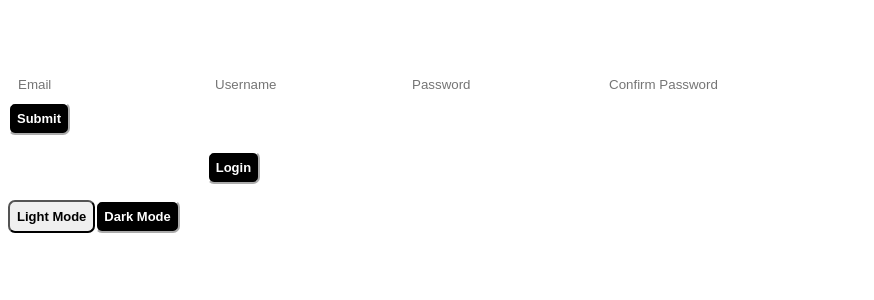
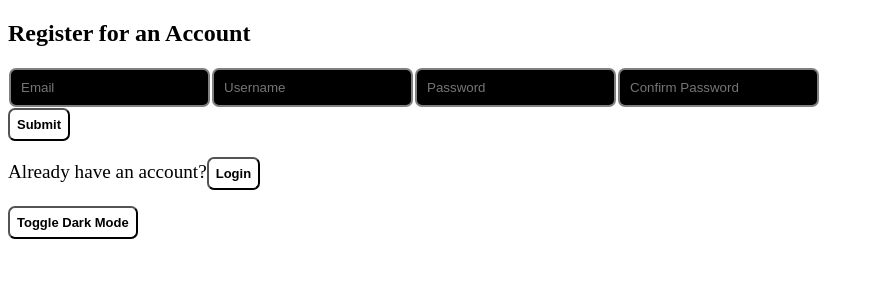
Before and after one commit to ChristianPari/MERN-User-System-Boilerplate, a React (Create React App) app in the folder client/: page /register in a window 1280 px wide. Shown: the top 300 px of the page, without its empty margins (0-874 px from the left). Built offline with nearby package versions, Linux system fonts and the light colour scheme; the HTML template or start-up script is replaced by a standard one.

Commit message:
Implemented the themeContext functions to use and udpate the theme to get the correct styling on the pages

```diff
--- a/client/src/Components/AppRouter.js
+++ b/client/src/Components/AppRouter.js
@@ -7,47 +7,43 @@ import Home from './Home'
 import Login from './Login'
 import Register from './Register'
 import Button from './Button'
+import { useTheme, useThemeUpdate } from '../Hooks/themeContext'
 
-export default function AppRouter(props) {
+// utils
+import darkModeTheming from '../utils/darkModeTheming'
+
+export default function AppRouter() {
+
+  const darkTheme = useTheme()
+  const themeStyles = darkModeTheming(darkTheme)
+
   return (
     <Switch>
 
       <Route exact path='/' >
-        <Home
-          theme={props.theme}
-          themer={props.themer}
-        />
+        <Home />
       </Route>
 
       <Route exact path='/login' >
-        <Login
-          theme={props.theme}
-          themer={props.themer}
-        />
+        <Login />
       </Route>
 
       <Route exact path='/register' >
-        <Register
-          theme={props.theme}
-          themer={props.themer}
-        />
+        <Register />
       </Route>
 
       <Route path='/' >
 
-        <div>
+        <div
+          style={themeStyles.text}
+        >
           <h1>404 Error</h1>
 
           <Button
             text={"Back to Home"}
             onClick={() => {window.location = window.location.origin}}
-            style={props.theme === "light" ? "" : {
-              color: "white",
-              backgroundColor: "black",
-              borderColor: 'white'
-            }}
+            style={themeStyles.btn}
           />
-
         </div>
 
       </Route>
--- a/client/src/Components/Button.js
+++ b/client/src/Components/Button.js
@@ -3,19 +3,8 @@ import React from 'react'
 export default function Button(props) {
   return(
     <button
-      style={
-        props.theme === 'light' ?
-          {
-            ...defaultStyle,
-            ...lightTheme,
-            ...props.style
-          } :
-          {
-            ...defaultStyle,
-            ...darkTheme,
-            ...props.style
-          }}
       onClick={props.onClick}
+      style={{...defaultStyle, ...props.style}}
     >
       {props.text}
     </button>
@@ -29,13 +18,3 @@ const defaultStyle = {
   fontWeight: '900',
   cursor: 'pointer'
 }
-
-const lightTheme = {
-  borderColor: 'black'
-}
-
-const darkTheme = {
-  color: 'white',
-  backgroundColor: 'black',
-  borderColor: 'white'
-}
--- a/client/src/Components/Form.js
+++ b/client/src/Components/Form.js
@@ -5,9 +5,6 @@ import Input from './Input'
 import Button from './Button'
 
 export default function Form(props) {
-  // title
-  // inputs
-  // subitFunction
 
   const btn_onClick = () => {
     props.submitFunc(document.getElementById(props.id))
@@ -15,11 +12,7 @@ export default function Form(props) {
 
   return (
     <div>
-      <h2
-        style={props.theme === 'light' ?
-          {color: 'black'} :
-          {color: 'white'}}
-      >
+      <h2>
         {props.title}
       </h2>
       <form
@@ -29,12 +22,11 @@ export default function Form(props) {
           Array.isArray(props.inputs) ?
           props.inputs.map(inProps =>
             <Input
-              theme={props.theme}
               key={props.inputs.indexOf(inProps)}
               ph={inProps.ph}
               name={inProps.name}
               type={inProps.type}
-              style={inProps.style}
+              style={props.inputStyle}
               id={inProps.id}
               onChange={inProps.onChange}
             />
@@ -42,9 +34,9 @@ export default function Form(props) {
         }
       </form>
       <Button
-        theme={props.theme}
         text={"Submit"}
         onClick={btn_onClick}
+        style={props.btnStyle}
       />
     </div>
   )
--- a/client/src/Components/Home.js
+++ b/client/src/Components/Home.js
@@ -2,31 +2,32 @@ import React from "react"
 
 // components
 import Button from "./Button"
-import PageOptions from './PageOptions'
+import { useTheme, useThemeUpdate } from '../Hooks/themeContext'
+
+// utils
+import darkModeTheming from '../utils/darkModeTheming'
 
 export default function Home(props) {
 
-	const loginLink = "/login";
-  const regLink = "/register";
-
-  const
-  textStyle = props.theme === 'light' ?
-    {color: 'black'} :
-    {color: 'white'};
+	const loginLink = "/login"
+  const regLink = "/register"
+  const darkTheme = useTheme()
+  const toggleTheme = useThemeUpdate()
+  const themeStyles = darkModeTheming(darkTheme)
 
 	return (
-		<div className="home">
-			<h1
-        style={textStyle}
-      >Welcome to our Service</h1>
-			<p
-        style={textStyle}
-      >
+    <div
+      className="home"
+      style={themeStyles.text}
+    >
+			<h1>Welcome to our Service</h1>
+			<p>
 				<big>Need an account? </big>
         <Button
           className="register_button"
           text={"Sign Up"}
           onClick={() => {window.location = regLink}}
+          style={themeStyles.btn}
         />
 				<br />
 				<big>Already a user? </big>
@@ -34,11 +35,13 @@ export default function Home(props) {
           className="login_button"
           text={"Login"}
           onClick={() => {window.location = loginLink}}
+          style={themeStyles.btn}
         />
 			</p>
-      <PageOptions
-        setTheme={props.themer}
-        curTheme={props.theme}
+      <Button
+        onClick={toggleTheme}
+        text={'Toggle Dark Mode'}
+        style={themeStyles.btn}
       />
 		</div>
 	)
--- a/client/src/Components/Input.js
+++ b/client/src/Components/Input.js
@@ -7,34 +7,15 @@ export default function Input(props) {
       placeholder={props.ph}
       name={props.name}
       type={props.type}
-      style={
-        props.theme === 'light' ?
-          {
-            ...defaultStyle,
-            ...lightTheme,
-            ...props.style
-          } :
-          {
-            ...defaultStyle,
-            ...darkTheme,
-            ...props.style
-          }}
+      style={{...defaultStyle, ...props.style}}
     />
   )
 }
 
 const defaultStyle ={
-  border: 'none',
+  borderStyle: 'solid',
+  borderColor: 'gray',
   padding: 10,
   borderRadius: 7,
+  margin: 1
 }
-
-const lightTheme = {
-  color: 'white',
-  backgroundColor: 'black'
-}
-
-const darkTheme = {
-  color: 'black',
-  backgroundColor: 'white'
-}
--- a/client/src/Components/Login.js
+++ b/client/src/Components/Login.js
@@ -3,40 +3,45 @@ import React from "react"
 // components
 import Button from "./Button"
 import Form from "./Form"
-import PageOptions from './PageOptions'
 import { loginReq } from '../utils/user_Requests'
+import { useTheme, useThemeUpdate } from '../Hooks/themeContext'
 
 // utils
 import { loginInputs } from "../utils/user_Inputs"
+import darkModeTheming from '../utils/darkModeTheming'
 
 export default function Login(props) {
 
-	const regLink = "/register";
+  const regLink = "/register";
+  const darkTheme = useTheme()
+  const toggleTheme = useThemeUpdate()
+  const themeStyles = darkModeTheming(darkTheme)
 
 	return (
-		<div className="login">
+    <div
+      className="login"
+      style={themeStyles.text}
+    >
       <Form
         title={"Login to Your Account"}
         submitFunc={loginReq}
         id={"loginForm"}
         inputs={loginInputs}
-        theme={props.theme}
+        inputStyle={themeStyles.input}
+        btnStyle={themeStyles.btn}
       />
-			<p
-        style={props.theme === 'light' ?
-          {color: 'black'} :
-          {color: 'white'}}
-      >
+			<p>
 				<big>Need an account? </big>
         <Button
           text={"Sign Up"}
-          theme={props.theme}
           onClick={() => { window.location = regLink }}
+          style={themeStyles.btn}
         />
 			</p>
-      <PageOptions
-        setTheme={props.themer}
-        curTheme={props.theme}
+      <Button
+        onClick={toggleTheme}
+        text={'Toggle Dark Mode'}
+        style={themeStyles.btn}
       />
 		</div>
 	)
--- a/client/src/Components/PageOptions.js
+++ b/client/src/Components/PageOptions.js
@@ -9,12 +9,10 @@ export default function PageOptions(props) {
     <Button
       theme={'light'}
       text="Light Mode"
-      onClick={props.curTheme === 'dark' ? props.setTheme : null}
     />
     <Button
       theme={'dark'}
       text="Dark Mode"
-      onClick={props.curTheme === 'light' ? props.setTheme : null}
       style={{
         color: 'white',
         backgroundColor: 'black',
--- a/client/src/Components/Register.js
+++ b/client/src/Components/Register.js
@@ -3,40 +3,46 @@ import React from "react"
 // components
 import Button from "./Button";
 import Form from "./Form"
-import PageOptions from './PageOptions'
 import { regReq } from '../utils/user_Requests'
+import { useTheme, useThemeUpdate } from '../Hooks/themeContext'
 
 // utils
 import { regInputs } from "../utils/user_Inputs"
+import darkModeTheming from '../utils/darkModeTheming'
 
 export default function Register(props) {
 
-  const loginLink = "/login";
+  const loginLink = "/login"
+  const darkTheme = useTheme()
+  const toggleTheme = useThemeUpdate()
+  const themeStyles = darkModeTheming(darkTheme)
 
   return (
-    <div className="register">
+    <div
+      className="register"
+      style={themeStyles.text}
+    >
       <Form
-        theme={props.theme}
         title={"Register for an Account"}
         submitFunc={regReq}
         id={"registerForm"}
         inputs={regInputs}
+        inputStyle={themeStyles.input}
+        btnStyle={themeStyles.btn}
       />
-      <p
-        style={props.theme === 'light' ?
-          {color: 'black'} :
-          {color: 'white'}}
-      >
+      <p>
         <big>Already have an account?</big>
 		    <Button
           theme={props.theme}
           text={"Login"}
+          style={themeStyles.btn}
           onClick={() => {window.location = loginLink}}
         />
       </p>
-      <PageOptions
-        setTheme={props.themer}
-        curTheme={props.theme}
+      <Button
+        onClick={toggleTheme}
+        style={themeStyles.btn}
+        text={'Toggle Dark Mode'}
       />
     </div>
   )
```
